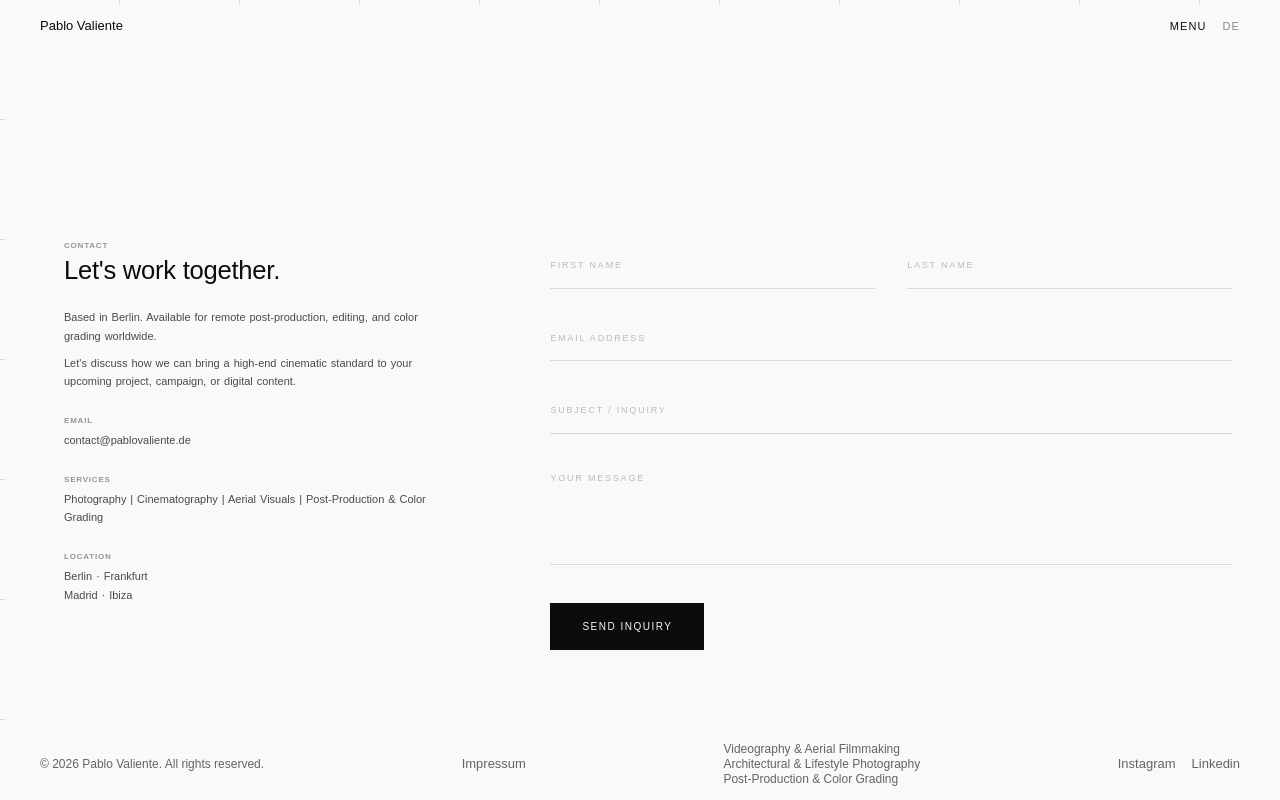
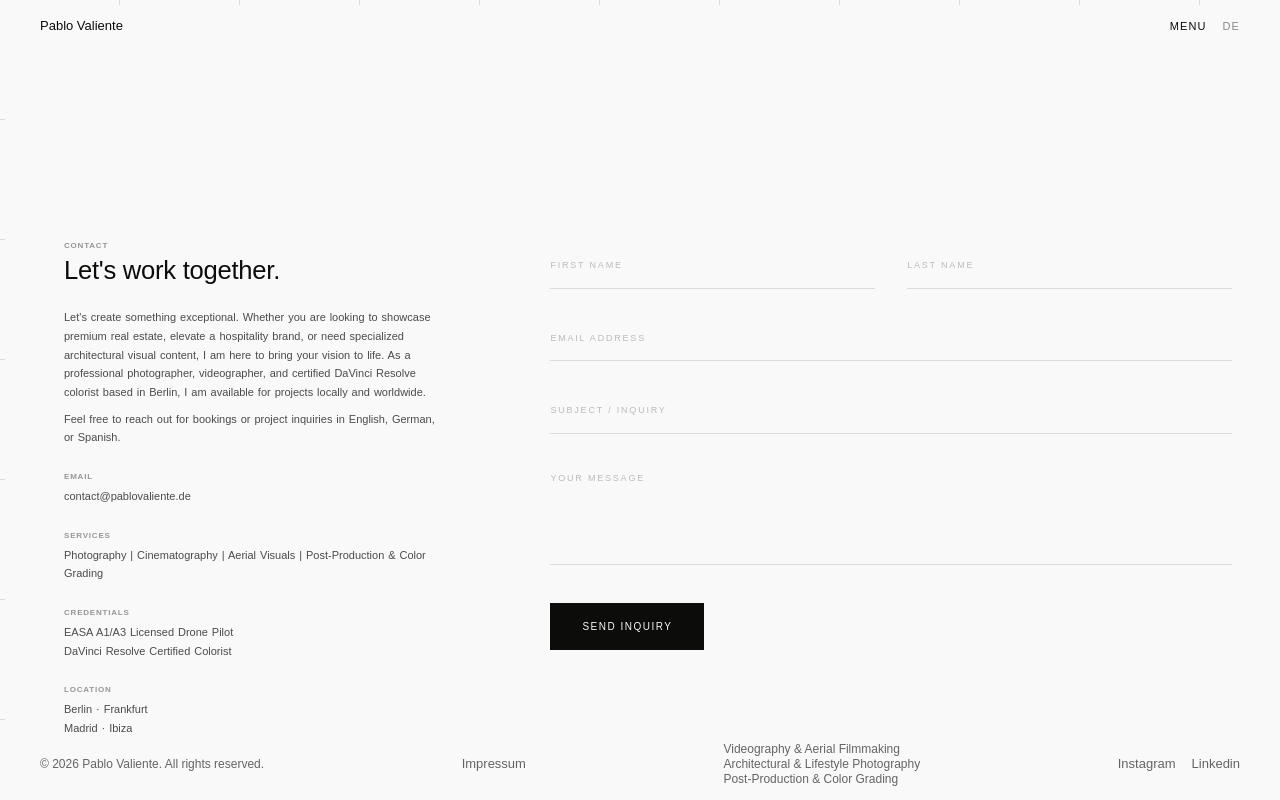
Before and after one commit to pablovaliente235-collab/pablovaliente.de, a plain HTML site: page pablovaliente.de/contact/index.html in a window 1280 px wide. Drawn offline with nearby package versions, Linux system fonts and the light colour scheme; a web font is replaced by a local one.

Commit message:
Add files via upload

```diff
--- a/pablovaliente.de/contact/index.html
+++ b/pablovaliente.de/contact/index.html
@@ -221,6 +221,10 @@
                         <span class="spec-value" data-i18n="services_text">Architektur- &amp; Lifestyle-Fotografie<br>Videografie &amp; Aerial Filmmaking<br>Post-Produktion &amp; Color Grading</span>
                     </div>
                     <div class="spec-row">
+                        <span class="spec-label" data-i18n="label_credentials">Zertifizierungen</span>
+                        <span class="spec-value">EASA A1/A3 Licensed Drone Pilot<br>DaVinci Resolve Certified Colorist</span>
+                    </div>
+                    <div class="spec-row">
                         <span class="spec-label" data-i18n="label_location">Standort</span>
                         <span class="spec-value">Berlin · Frankfurt<br>Madrid · Ibiza</span>
                     </div>
--- a/pablovaliente.de/js/i18n.js
+++ b/pablovaliente.de/js/i18n.js
@@ -45,13 +45,14 @@ const i18n = {
     label_about:        'ÜBER MICH',
     about_text:         'Ich biete visuelle End-to-End-Lösungen für die Immobilien- und Hotelleriebranche. Ich habe einen Abschluss in Fotografie und audiovisueller Kreation der EASD Valencia und bin offiziell von Blackmagic Design als Editor und Colorist (DaVinci Resolve 20) zertifiziert. Als in Deutschland registrierter Freiberufler und lizenzierter EASA A1/A3 Drohnenpilot garantiere ich eine reibungslose Produktion und höchste technische Qualität – von der Vorproduktion bis zum finalen Color Grading.',
     about_cta:          'Projekt anfragen →',
-    intro_1:            'Ansässig in Berlin. Verfügbar für Remote-Post-Produktion, Schnitt und Color Grading weltweit.',
-    intro_2:            'Lassen Sie uns besprechen, wie wir Ihrem nächsten Projekt, Ihrer Kampagne oder Ihrem digitalen Content einen hochwertigen kinematografischen Standard verleihen können.',
+    intro_1:            'Lassen Sie uns gemeinsam außergewöhnliche visuelle Erlebnisse schaffen. Von High-End-Architektur bis hin zu exklusiver Hotellerie und Immobilien – ich helfe Ihnen, Ihre Projekte ins beste Licht zu rücken. Als professioneller Fotograf, Videograf und zertifizierter DaVinci Resolve Colorist mit Sitz in Berlin stehe ich Ihnen für lokale und weltweite Projekte zur Verfügung.',
+    intro_2:            'Kontaktieren Sie mich gerne für Buchungen oder Projektanfragen auf Deutsch, Englisch oder Spanisch.',
     label_services:     'LEISTUNGEN',
     services_text:      'Photography  |  Cinematography  |  Aerial Visuals  |  Post-Production & Color Grading',
     label_germany:      'Deutschland',
     label_spain:        'Spanien',
     label_worldwide:    'Weltweit für spezifische Projekte verfügbar',
+    label_credentials:  'Zertifizierungen',
     label_email:        'E-MAIL',
     btn_send:           'ANFRAGE SENDEN',
     msg_sent:           'Nachricht gesendet — ich melde mich bald.',
@@ -156,13 +157,14 @@ const i18n = {
     label_about:        'ABOUT ME',
     about_text:         'I provide end-to-end visual solutions for the real estate and hospitality sectors. Graduated in Photography and Audiovisual Creation from EASD Valencia, and officially certified as an Editor and Colorist by Blackmagic Design (DaVinci Resolve 20). As a registered freelancer in Germany and an EASA A1/A3 licensed drone pilot, I guarantee seamless production and premium technical quality—from pre-production to the final color grade.',
     about_cta:          'Request a project →',
-    intro_1:            'Based in Berlin. Available for remote post-production, editing, and color grading worldwide.',
-    intro_2:            "Let's discuss how we can bring a high-end cinematic standard to your upcoming project, campaign, or digital content.",
+    intro_1:            "Let's create something exceptional. Whether you are looking to showcase premium real estate, elevate a hospitality brand, or need specialized architectural visual content, I am here to bring your vision to life. As a professional photographer, videographer, and certified DaVinci Resolve colorist based in Berlin, I am available for projects locally and worldwide.",
+    intro_2:            'Feel free to reach out for bookings or project inquiries in English, German, or Spanish.',
     label_services:     'SERVICES',
     services_text:      'Photography  |  Cinematography  |  Aerial Visuals  |  Post-Production & Color Grading',
     label_germany:      'Germany',
     label_spain:        'Spain',
     label_worldwide:    'Available worldwide for specific projects',
+    label_credentials:  'Credentials',
     label_email:        'EMAIL',
     btn_send:           'SEND INQUIRY',
     msg_sent:           "Message sent — I'll be in touch soon.",
```
